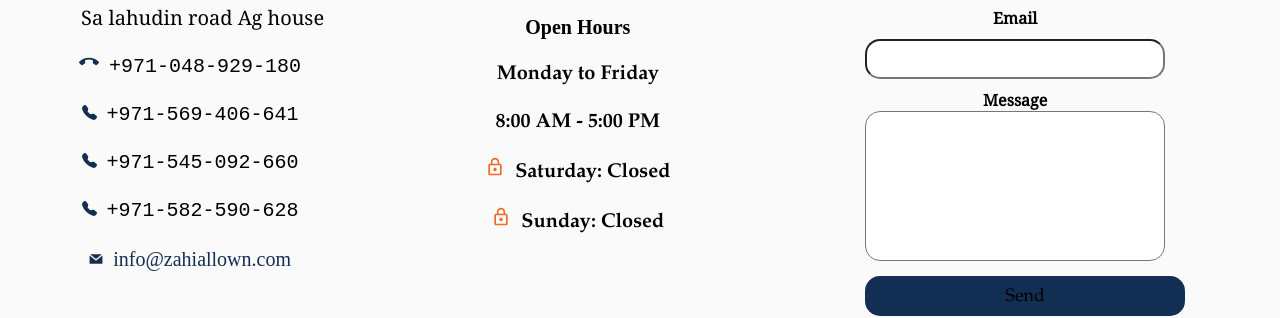
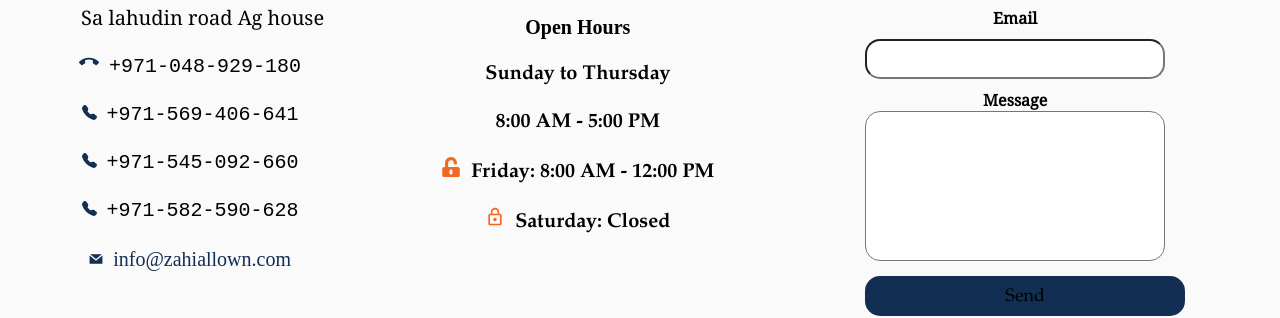
Before and after one commit to dkabagambe/zahiallownproject, a React (Create React App) app: page /contact in a window 1280 px wide. Shown: the part 227-545 px from the top of the page. Built offline with nearby package versions, Linux system fonts and the light colour scheme.

Commit message:
©2023 Zahi Allown Project

```diff
--- a/src/pages/Contact .js
+++ b/src/pages/Contact .js
@@ -3,6 +3,8 @@ import "../styles/contact.css";
 import { MdLockOutline, MdCallEnd } from "react-icons/md";
 import { BsFillTelephoneFill } from "react-icons/bs";
 import { GrMail } from "react-icons/gr";
+import { FaUnlockAlt } from "react-icons/fa";
+
 // import emailjs from "@emailjs/browser";
 
 const Contact = () => {
@@ -72,19 +74,19 @@ const Contact = () => {
       </div>
       <div className="hour">
         <h2>Open Hours</h2>
-        <p>Monday to Friday</p>
+        <p>Sunday to Thursday</p>
         <p>8:00 AM - 5:00 PM</p>
+        <p>
+          <FaUnlockAlt
+            style={{ color: "#f26722", marginRight: "10px", fontSize: "20px" }}
+          />
+          Friday: 8:00 AM - 12:00 PM
+        </p>
         <p>
           <MdLockOutline
             style={{ color: "#f26722", marginRight: "10px", fontSize: "20px" }}
           />
           Saturday: Closed
-        </p>
-        <p>
-          <MdLockOutline
-            style={{ color: "#f26722", marginRight: "10px", fontSize: "20px" }}
-          />
-          Sunday: Closed
         </p>
       </div>
       <div className="form-item">
```
